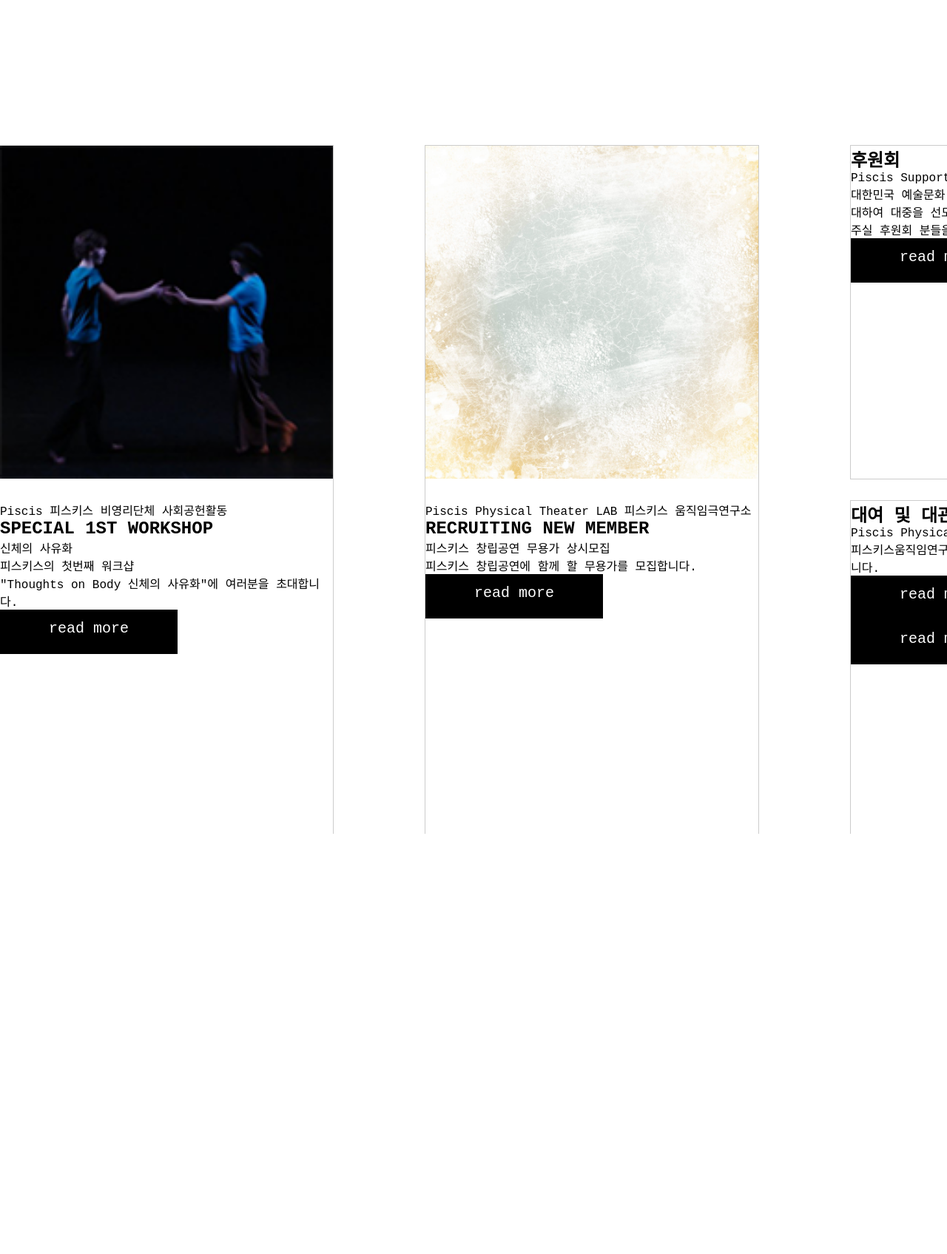
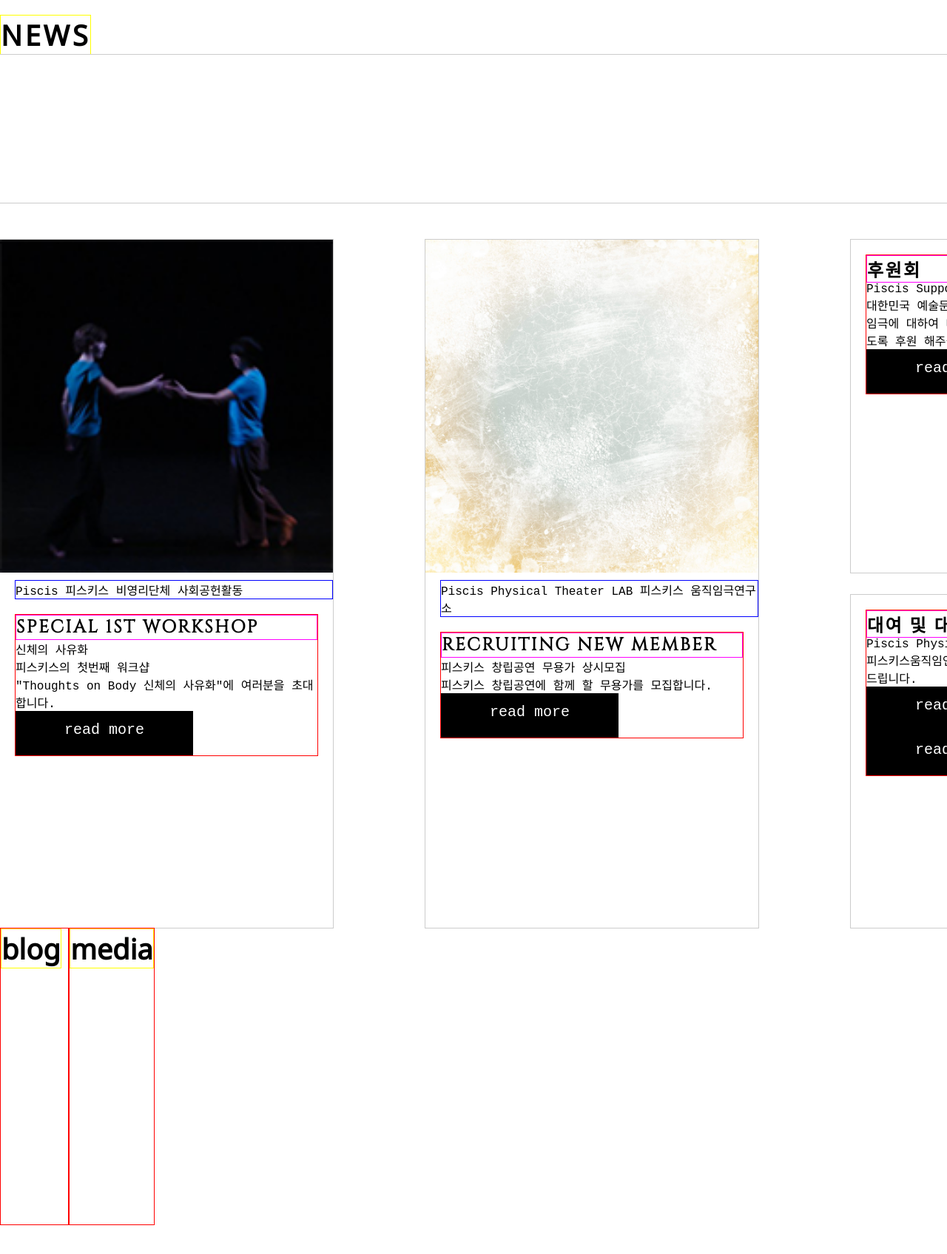
Before and after one commit to chungwoohee/portfolio, a website: page index.html in a window 1280 px wide. Shown: the part 831-2526 px from the top of the page at 74% size. Before the commit the page ends 1958 px from the top, so only its background shows below. Drawn offline with nearby package versions, Linux system fonts and the light colour scheme; a web font is replaced by a local one.

Commit message:
lunch20170623

```diff
--- a/assets/css/style.dev.css
+++ b/assets/css/style.dev.css
@@ -50,10 +50,6 @@
   text-align: center;
   font-size: 20px;
 }
-/* line 56, assets\less\variable.less */
-.box .rental {
-  margin-top: 30px;
-}
 /* line 22, assets\less\common.less */
 body,
 html,
@@ -91,21 +87,26 @@ a {
 /* line 27, assets\less\common.less */
 .wrap {
   width: 100%;
+  height: 2900px;
 }
-/* line 29, assets\less\common.less */
-.header {
+/* line 31, assets\less\common.less */
+.wrap h1 {
+  font-family: 'Noto Sans', sans-serif;
+}
+/* line 34, assets\less\common.less */
+.wrap .gnb .header {
   height: 100px;
   background: #000;
   border-bottom: 1px #262626 solid;
 }
-/* line 34, assets\less\common.less */
-.header .menuBtn {
+/* line 39, assets\less\common.less */
+.wrap .gnb .header .menuBtn {
   position: relative;
   top: 19px;
   left: 19px;
 }
-/* line 40, assets\less\common.less */
-.header h1 {
+/* line 45, assets\less\common.less */
+.wrap .gnb .header h1 {
   font-family: 'Cinzel', serif;
   color: #999;
   text-transform: uppercase;
@@ -115,98 +116,150 @@ a {
   margin: 0 auto;
   letter-spacing: 0.18em;
 }
-/* line 49, assets\less\common.less */
-.header h1 a {
+/* line 54, assets\less\common.less */
+.wrap .gnb .header h1 a {
   color: #fff;
 }
-/* line 54, assets\less\common.less */
-.header .searchBtn {
+/* line 59, assets\less\common.less */
+.wrap .gnb .header .searchBtn {
   float: right;
   position: relative;
   top: -45px;
   right: 19px;
 }
-/* line 62, assets\less\common.less */
-.menu {
+/* line 67, assets\less\common.less */
+.wrap .gnb .menu {
   height: 50px;
   background: #000;
 }
-/* line 65, assets\less\common.less */
-.menu ul {
+/* line 70, assets\less\common.less */
+.wrap .gnb .menu ul {
   margin: 0 auto;
   width: 1600px;
   text-align: center;
   line-height: 50px;
 }
-/* line 70, assets\less\common.less */
-.menu ul li {
+/* line 75, assets\less\common.less */
+.wrap .gnb .menu ul li {
   display: inline-block;
   margin: 0 80px;
 }
-/* line 73, assets\less\common.less */
-.menu ul li a {
-  color: #999;
-  font-size: 13px;
+/* line 78, assets\less\common.less */
+.wrap .gnb .menu ul li .en {
+  letter-spacing: 0.18em;
 }
 /* line 81, assets\less\common.less */
-.contents {
+.wrap .gnb .menu ul li a {
+  color: #999;
+  font-size: 14px;
+}
+/* line 92, assets\less\common.less */
+.wrap .contents section .h1 {
+  border: 1px #Ff0 solid;
+  font-size: 38px;
+  display: inline-block;
+}
+/* line 98, assets\less\common.less */
+.wrap .contents .main {
   height: 650px;
   background-color: #f2f2f2;
 }
-/* line 86, assets\less\common.less */
-.news {
+/* line 103, assets\less\common.less */
+.wrap .contents .news {
   width: 1600px;
   margin: 0 auto;
 }
-/* line 90, assets\less\common.less */
-.news h1 {
+/* line 107, assets\less\common.less */
+.wrap .contents .news h1 {
   text-transform: uppercase;
+  margin-top: 50px;
+  letter-spacing: 0.1em;
 }
-/* line 94, assets\less\common.less */
-.news .calendar {
+/* line 113, assets\less\common.less */
+.wrap .contents .news .calendar {
   width: 1600px;
   height: 200px;
+  outline: 1px #ccc solid;
+  margin-bottom: 50px;
 }
-/* line 100, assets\less\common.less */
-.news .box {
+/* line 120, assets\less\common.less */
+.wrap .contents .news .box {
   width: 1600px;
   height: 930px;
   margin: 0 auto;
 }
-/* line 105, assets\less\common.less */
-.news .box .topic {
+/* line 125, assets\less\common.less */
+.wrap .contents .news .box .paragraph {
+  border: 1px #f00 solid;
+  margin: 20px;
+}
+/* line 129, assets\less\common.less */
+.wrap .contents .news .box .paragraph h1 {
+  border: 1px #f0f solid;
+}
+/* line 133, assets\less\common.less */
+.wrap .contents .news .box .topic {
   width: 450px;
   height: 100%;
   margin: 0 auto;
   float: left;
+  display: grid;
 }
-/* line 113, assets\less\common.less */
-.news .box .first {
+/* line 141, assets\less\common.less */
+.wrap .contents .news .box .first {
   outline: 1px #ccc solid;
 }
-/* line 117, assets\less\common.less */
-.news .box .second {
+/* line 143, assets\less\common.less */
+.wrap .contents .news .box .first h1 {
+  font-family: 'Cinzel', serif;
+  margin: 0;
+}
+/* line 146, assets\less\common.less */
+.wrap .contents .news .box .second {
   margin: 0 125px;
   outline: 1px #ccc solid;
 }
-/* line 122, assets\less\common.less */
-.news .box .article {
+/* line 149, assets\less\common.less */
+.wrap .contents .news .box .second h1 {
+  font-family: 'Cinzel', serif;
+  margin: 0;
+}
+/* line 152, assets\less\common.less */
+.wrap .contents .news .box .article {
   width: 450px;
-  height: 450px;
-  margin-top: 30px;
+  height: 460px;
 }
-/* line 128, assets\less\common.less */
-.news .box .img {
+/* line 157, assets\less\common.less */
+.wrap .contents .news .box .article > span {
+  border: 1px #00f solid;
+  margin-left: 20px;
+}
+/* line 162, assets\less\common.less */
+.wrap .contents .news .box .img {
   width: 450px;
   height: 450px;
 }
-/* line 133, assets\less\common.less */
-.news .box img {
+/* line 167, assets\less\common.less */
+.wrap .contents .news .box img {
   width: 100%;
 }
-/* line 137, assets\less\common.less */
-.news .box .third > div {
+/* line 172, assets\less\common.less */
+.wrap .contents .news .box .third h1 {
+  margin: 0;
+}
+/* line 173, assets\less\common.less */
+.wrap .contents .news .box .third .rental {
+  margin-top: 30px;
+}
+/* line 178, assets\less\common.less */
+.wrap .contents .news .box .third > div {
   outline: 1px #ccc solid;
   width: 450px;
   height: 450px;
 }
+/* line 187, assets\less\common.less */
+.wrap .contents .sns {
+  border: 1px #f00 solid;
+  height: 400px;
+  float: left;
+}
--- a/assets/less/common.less
+++ b/assets/less/common.less
@@ -24,8 +24,13 @@ body{font-family: 'Nanum Gothic Coding', monospace;}
 ul,ol,li,tr,td{list-style: none;}
 a{text-decoration: none;}
 
-.wrap{width: 100%;}
+.wrap{
+  width: 100%;
+  height: 2900px;
 
+  h1{font-family: 'Noto Sans', sans-serif;}
+
+  .gnb{
     .header{
       height: 100px;
       background: @color-black;
@@ -70,15 +75,27 @@ a{text-decoration: none;}
       li{
         display: inline-block;
         margin: 0 80px;
+        .en{
+          letter-spacing: 0.18em;
+        }
         a{
           color: #999;
-        font-size: 13px;
+          font-size: 14px;
         }
       }
     }
+  } //menu close
+} //gnb close
+
+.contents{
+
+  section .h1{
+    border: 1px #Ff0 solid;
+    font-size: 38px;
+    display: inline-block;
   }
 
-.contents{
+  .main{
     height: 650px;
     background-color: #f2f2f2;
   }
@@ -89,40 +106,57 @@ a{text-decoration: none;}
 
     h1{
       text-transform: uppercase;
+      margin-top: 50px;
+      letter-spacing: 0.1em;
     }
 
     .calendar{
       width: 1600px;
       height: 200px;
+      outline: 1px @color-line solid;
+      margin-bottom: 50px;
     }
-
 
       .box{
         width: 1600px;
         height: 930px;
         margin: 0 auto;
 
+        .paragraph{
+          border: 1px #f00 solid;
+          margin: 20px;
+
+          h1{border: 1px #f0f solid;
+          }
+        }
+
         .topic{
           width: 450px;
           height: 100%;
-      //background-color: @color-pink;
           margin: 0 auto;
           float: left;
+          display: grid;
         }
 
         .first{
           outline: 1px @color-line solid;
+          h1{font-family: 'Cinzel',serif; margin: 0;}
         }
 
         .second{
           margin: 0 125px;
           outline: 1px @color-line solid;
+          h1{font-family: 'Cinzel',serif; margin: 0;}
         }
 
         .article{
           width: 450px;
-      height: 450px;
-      margin-top: 30px;
+          height: 460px;
+        }
+
+        .article>span{
+          border: 1px #00f solid;
+          margin-left: 20px;
         }
 
         .img{
@@ -134,13 +168,41 @@ a{text-decoration: none;}
           width: 100%;
         }
 
+        .third{
+          h1{margin: 0;}
+          .rental{
+            margin-top: 30px;
+          }
+        }
+
         .third>div{
           outline: 1px @color-line solid;
           width: 450px;
           height: 450px;
         }
 
+      } //box close
+    } //news close
 
-  } //box close
+    .sns{
+      border: 1px #f00 solid;
+      height: 400px;
+      float: left;
+    }
 
-}
+
+
+
+
+
+
+
+
+
+
+
+
+
+  } //contents close
+
+} //wrap close
--- a/assets/less/variable.less
+++ b/assets/less/variable.less
@@ -51,9 +51,3 @@
     }
 
   } //news close
-
-  .box{
-    .rental{
-      margin-top: 30px;
-    }
-  }
--- a/index.html
+++ b/index.html
@@ -41,12 +41,12 @@
         <div class="menu">
             <ul>
                 <li><a href="#">피스키스</a></li>
-                <li><a href="#">Event</a></li>
+                <li><a class="en" href="#">Event</a></li>
                 <li><a href="#">사회공헌활동</a></li>
                 <li><a href="#">대관및대여</a></li>
                 <li><a href="#">후원회</a></li>
-                <li><a href="#">Blog</a></li>
-                <li><a href="#">Contact<a></li>
+                <li><a class="en" href="#">Blog</a></li>
+                <li><a class="en"href="#">Contact<a></li>
             </ul>
         </div>
     </div> <!--gnb close-->
@@ -64,15 +64,15 @@
           <a href="#" class="Btn"><span>read more</span></a>
         </div>
       </section>
-
       <section class="news">
-        <h1>news</h1>
+        <h1 class="h1">news</h1>
         <div class="calendar"></div>
         <div class="box">
           <div class="first topic">
             <div class="box img"><img src="../../image/pic/nth3.png" alt=""></div>
             <div class="article">
               <span>Piscis 피스키스 비영리단체 사회공헌활동</span>
+              <div class="paragraph">
                 <h1>Special 1st Workshop</h1>
                 <span>신체의 사유화</span>
                 <span>피스키스의 첫번째 워크샵</span>
@@ -80,26 +80,32 @@
                 <a href="#" class="Btn"><span>read more</span></a>
               </div>
             </div>
+          </div>
 
           <div class="second topic">
             <div class="box img"><img src="../../image/pic/recruiting.jpg" alt=""></div>
             <div class="article">
               <span>Piscis Physical Theater LAB 피스키스 움직임극연구소</span>
+              <div class="paragraph">
                 <h1>Recruiting New member</h1>
                 <span>피스키스 창립공연 무용가 상시모집</span>
                 <span>피스키스 창립공연에 함께 할 무용가를 모집합니다.</span>
                 <a href="#" class="Btn"><span>read more</span></a>
               </div>
             </div>
+          </div>
 
           <div class="third topic">
             <div class="supporter">
+              <div class="paragraph">
                 <h1>후원회</h1>
                 <span>Piscis Supporters Association</span>
                 <p>대한민국 예술문화 발전을 기원하는 피스피스에서는 움직임극에 대하여 대중을 선도하는 단체로 발돋움 할 수 있도록 후원 해주실 후원회 분들을 모십니다.</p>
                 <a href="#" class="Btn"><span>read more</span></a>
               </div>
+            </div>
             <div class="rental">
+              <div class="paragraph">
                 <h1>대여 및 대관</h1>
                 <span>Piscis Physical Theater LAB RENTAL HALL</span>
                 <p>피스키스움직임연구소 에서는 연습실 및 공연장을 대여해 드립니다.</p>
@@ -107,9 +113,19 @@
                 <a href="#" class="Btn"><span>read more</span></a>
               </div>
             </div>
+          </div>
         </div> <!--box close-->
+      </section> <!--news close-->
+    <section class="blog sns">
+      <h1 class="h1">blog</h1>
+      <a href="#"><img src="" alt=""></a>
+
     </section>
-    </div>
+    <section class="media sns">
+      <h1 class="h1">media</h1>
+
+    </section>
+    </div> <!--contents close-->
 
 
 
```
Also changed, not shown: assets/css/style.css, image/icon/next.svg (added). Lines whose indentation alone changed are shown as unchanged.
